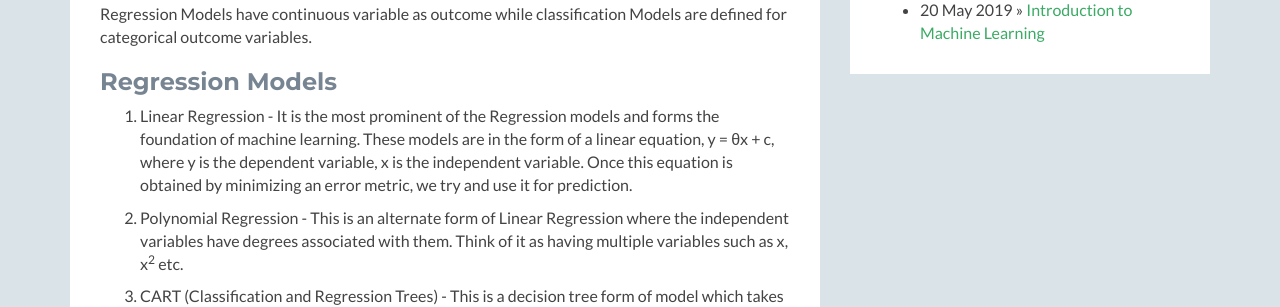
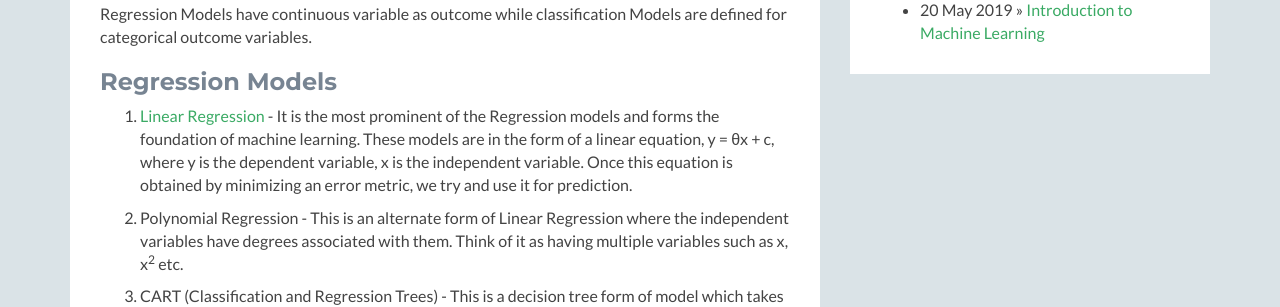
Before and after one commit to abhisheksanghai/abhisheksanghai.github.io, a Jekyll site: the page built from _posts/2019-05-23-algorithms-in-ml.md, in a window 1280 px wide and 900 px high, scrolled down 475 px. Shown: the part 154-461 px from the top of the window. Built offline with Jekyll 4.4.1, drawn with Linux system fonts in a browser that asks for light colours; comment, search, counter and statistics services are not loaded; part of the change alters nothing that is shown.

```diff
--- a/_posts/2019-05-23-algorithms-in-ml.md
+++ b/_posts/2019-05-23-algorithms-in-ml.md
@@ -16,7 +16,7 @@ Regression Models have continuous variable as outcome while classification Model
 
 ### Regression Models
 
-1. Linear Regression - It is the most prominent of the Regression models and forms the foundation of machine learning. These models
+1. [Linear Regression](https://abhisheksanghai.com/2019/06/18/linear-regression) - It is the most prominent of the Regression models and forms the foundation of machine learning. These models
 are in the form of a linear equation,  y = &theta;x + c, where y is the dependent variable, x is the independent variable. Once this equation is obtained by minimizing an error metric, we try and use it for prediction.
 
 2. Polynomial Regression - This is an alternate form of Linear Regression where the independent variables have degrees associated with  them. Think of it as having multiple variables such as x, x<sup>2</sup> etc.
```
